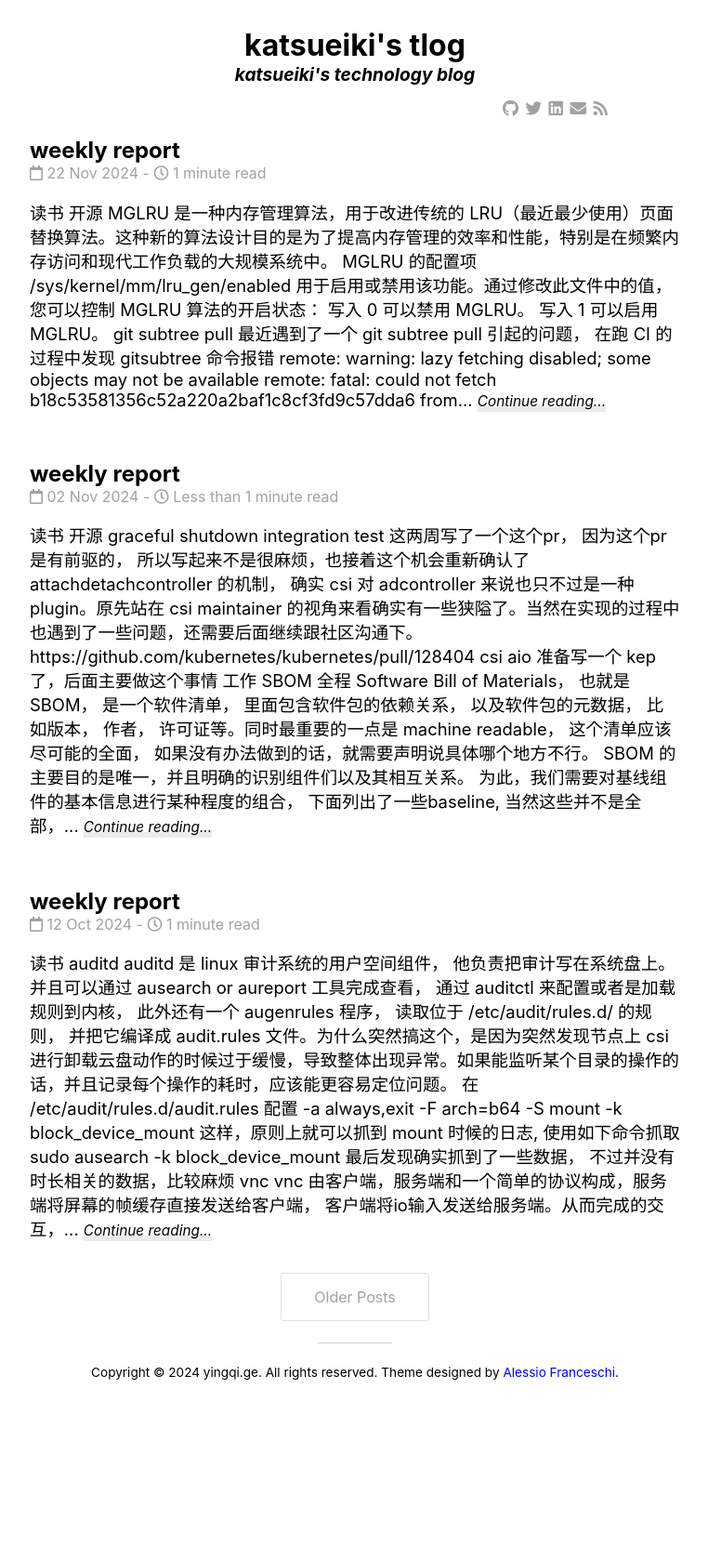
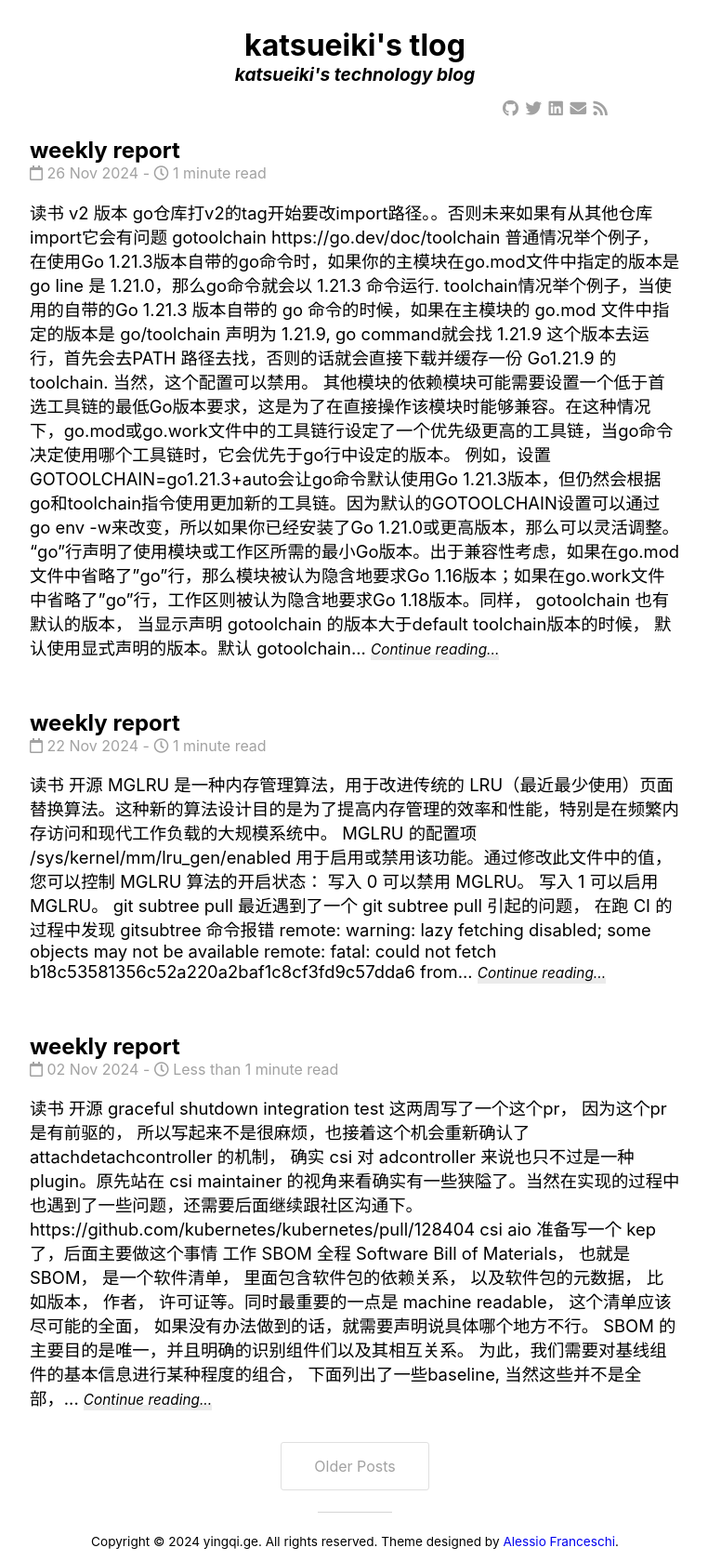
Before and after one commit to mowangdk/mowangdk.github.io, a Jekyll site: the page built from docs/index.html, in a window 1280 px wide. Shown: the whole page at 93% size, without its empty margins (258-1020 px from the left). Built offline with Jekyll 4.4.1, drawn with Linux system fonts in a browser that asks for light colours; nearby versions of some CDN libraries; the list of posts is cut into pages by our own code; before the commit the page ends 1497 px from its top, so only the background shows below that.

Commit message:
update tlog

````diff
--- a/docs/_posts/2024-06-02-tech-report.markdown
+++ b/docs/_posts/2024-06-02-tech-report.markdown
@@ -43,7 +43,7 @@ type reportClient interface {
 
 #### Deck
 
-主要用来显示 prow 里面正在云盘或者最近运行的任务
+主要用来显示 prow 里面正在运行或者最近运行的任务
 
 deck 可以通过 ```./cmd/deck/runlocal``` 在本地运行
 
--- /dev/null
+++ b/docs/_posts/2024-11-26-tech-report.markdown
@@ -0,0 +1,122 @@
+---
+layout: post
+title:  "weekly report"
+date:   2024-11-26 22:30:08 +0800
+categories: weeklyreport
+---
+
+
+# 读书
+
+### v2 版本
+
+go仓库打v2的tag开始要改import路径。。否则未来如果有从其他仓库import它会有问题
+
+
+### gotoolchain
+https://go.dev/doc/toolchain
+
+
+普通情况举个例子， 在使用Go 1.21.3版本自带的go命令时，如果你的主模块在go.mod文件中指定的版本是go line 是 1.21.0，那么go命令就会以 1.21.3 命令运行. toolchain情况举个例子，当使用的自带的Go 1.21.3 版本自带的 go 命令的时候，如果在主模块的 go.mod 文件中指定的版本是 go/toolchain 声明为 1.21.9, go command就会找 1.21.9 这个版本去运行，首先会去PATH 路径去找，否则的话就会直接下载并缓存一份 Go1.21.9 的 toolchain. 当然，这个配置可以禁用。
+
+其他模块的依赖模块可能需要设置一个低于首选工具链的最低Go版本要求，这是为了在直接操作该模块时能够兼容。在这种情况下，go.mod或go.work文件中的工具链行设定了一个优先级更高的工具链，当go命令决定使用哪个工具链时，它会优先于go行中设定的版本。
+
+例如，设置GOTOOLCHAIN=go1.21.3+auto会让go命令默认使用Go 1.21.3版本，但仍然会根据go和toolchain指令使用更加新的工具链。因为默认的GOTOOLCHAIN设置可以通过go env -w来改变，所以如果你已经安装了Go 1.21.0或更高版本，那么可以灵活调整。
+
+"go"行声明了使用模块或工作区所需的最小Go版本。出于兼容性考虑，如果在go.mod文件中省略了"go"行，那么模块被认为隐含地要求Go 1.16版本；如果在go.work文件中省略了"go"行，工作区则被认为隐含地要求Go 1.18版本。同样， gotoolchain 也有默认的版本， 当显示声明 gotoolchain 的版本大于default toolchain版本的时候， 默认使用显式声明的版本。默认 gotoolchain 版本跟 go行声明的版本一致
+
+模块的 go 行必须声明一个版本，该版本大于或等于 require 语句中列出的每个模块声明的 go 版本。工作区的 go 行必须声明一个版本，该版本大于或等于 use 语句中列出的每个模块声明的 go 版本。
+
+For example, if module M requires a dependency D with a go.mod that declares go 1.22.0, then M’s go.mod cannot say go 1.21.3.
+
+
+
+
+# 开源
+
+
+### pvc 优化
+
+https://github.com/kubernetes/kubernetes/pull/126745/commits/39b6bd127823f2ce994550ae358c37fcd919e351
+
+
+### pv finalizer
+
+https://github.com/kubernetes/kubernetes/pull/125767
+
+pv 报错： message: 'error getting deleter volume plugin for volume \"d-wz9h1fvsesbw49o5rarr\": no deletable volume plugin matched'
+
+external-disk-provisioner 报错： shouldDelete is false, PersistentVolume is not Released PV="xxx"
+
+pvc
+- 删除 pvc 的时候检查 是否有 pod 引用, 所有实际删除动作都在pv的状态变化上执行
+
+pv 上存在两个 finalizer
+- external-provisioner.volume.kubernetes.io/finalizer
+    - external-provisioner 管理， csi finalizer
+- kubernetes.io/pv-controller
+    - pv-controller 管理, intree finalizer
+- kubernetes.io/pv-protection
+    - pv_protection_controller 管理, 当pv 被 pvc bound 的时候加上, 非 bound 状态的时候去掉
+
+external-provisioner
+- 当开启了 HonorPVReclaimPolicy 默认为 pv 加上 finalizer (external-provisioner.volume.kubernetes.io/finalizer)
+- finalizer 只给 reclaimPolicy 为 Delete 的 pv 加上， 当用户手动改成 Retain 的时候会自动去掉
+- 当这个finalizer被去掉的时候，  external-provisioner 不会去实际删除
+- pv 只有在 released 状态的时候才会被 csi-provisioner 处理。
+- 先调用 openapi 删除 pv, 然后删除 pv, 给 pv 加 deletiontimestamp, 最后去掉 finalizer
+
+kcm(syncVolume)
+- 当检查到了 pv 所关联的 pvc 为空， 更新 pv 为 Released 状态(intree and outoftree)
+- 立即处理 volume
+- 对于没开Honer featuregate 的情况。
+    - ***如果 volume 被打了 DeletionTimestamp， 直接返回，不做任何处理（说明已经有goroutine or external plugin 在处理了）***
+    - 如果没有DeletionTimestamp, 检查 volume 如果还在引用/尚未被引用过， 这种情况直接返回
+- 开始删除 volume, 根据 pv 的声明开始找plugin, intree 返回对应plugin， outoftree 直接返回(预期)
+- intree 调用 plugin.deleter.Delete() 方法直接删除
+- 如果开启了 featuregate,则在 Delete 之后 删除 kubernetes.io/pv-controller finalizer
+
+回到上面的问题
+kcm 和 external-provisioenr 同时对 pv 进行处理， external-provisioner 给pv 打上 deletiontimestamp, 但是由于有finalizer的存在，第一次无法顺利删除， 只能等待重试，kcm 继续走，发现没有 "pv.kubernetes.io/provisioned-by": "diskplugin.csi.alibabacloud.com",
+于是直接打上failed， external-provisioner在重试的时候不会对 failed 状态的pv 进行处理，于是失败
+
+### namespace in pod
+
+/var/run/secrets/kubernetes.io/serviceaccount/namespace
+
+除了通过 env 注入之外， 也可以读取serviceaccount相关元信息来获取.
+
+
+
+# 工作
+
+I/O（输入/输出）和Die（集成电路中的小块半导体材料）。I/O是计算机系统与外部世界进行通信的过程，而Die是集成电路上制造特定功能电路的半导体元件。Die的大小和数量直接影响集成电路的成本和性能。通常，更大的Die意味着更高的集成度和成本，而分割Die可以降低成本但可能影响性能。
+
+
+### it's already contains jbd
+
+sh-4.4# blkid /dev/vdd
+/dev/vdd: LABEL="xxxx" UUID="xxx" LOGUUID="xxx" TYPE="jbd"
+
+'jbd' 是journey block journal (日志块日志)的缩写，它是Linux内核中用于ext3和ext4文件系统的日志管理部分。当出现"unknown filesystem type 'jbd'"错误时，通常意味着系统尝试挂载一个使用ext3或ext4格式的分区，但无法识别或加载对应的文件系统模块。这可能是由于内核版本不匹配、文件系统损坏、或在某些加密或存储解决方案中遇到的兼容性问题。解决方法可能包括更新内核、使用fsck检查和修复文件系统，或在挂载命令中明确指定文件系统类型。
+
+
+### nfs 依赖 Python。。
+
+关于pyyaml，nfs-utils依赖它, 以下文件都是 Python 写的
+```
+/usr/sbin/mountstats
+/usr/sbin/nfsconvert
+/usr/sbin/nfsdclddb
+/usr/sbin/nfsdclnts
+/usr/sbin/nfsiostat
+/usr/sbin/rpcctl
+```
+
+### 安全越来越重要
+
+https://docs.docker.com/security/for-admins/hardened-desktop/enhanced-container-isolation/config/
+
+docker又搞了一套 enhanced-container-isolation 的机制， 还是主要专注于 docker 的安全隔离， 感觉 runc 的安全性确实是 docker 一直在钻研的， 站在 docker 的视角上也确实该加强，kata 这边确实最近因为安全问题受到了很多的关注. ok, 回归正题, 上面的文档主要介绍了一些 enhanced-container-isolation 的高级配置， 比如是否允许 container 挂载socket， 也就是是否与外部通信，影响 docker 的隔离性， 当然可以通过某些配置放开， 比如说镜像地址， 某种程度上还支持 derived 镜像，也就是一些本地生成的临时镜像。因为这些镜像可能并没有一个 docker 地址。
+
+在限制了 imagelist 基础上， 还可以限制通过socket 发送的 commandline， 这个某种意义上就跟 givsor 很像了，可以统一限制可以通过 socket 发送到主机或者是其他namespace 的命令, 有白名单和黑名单之分，配置起来相对也比较容易
````
